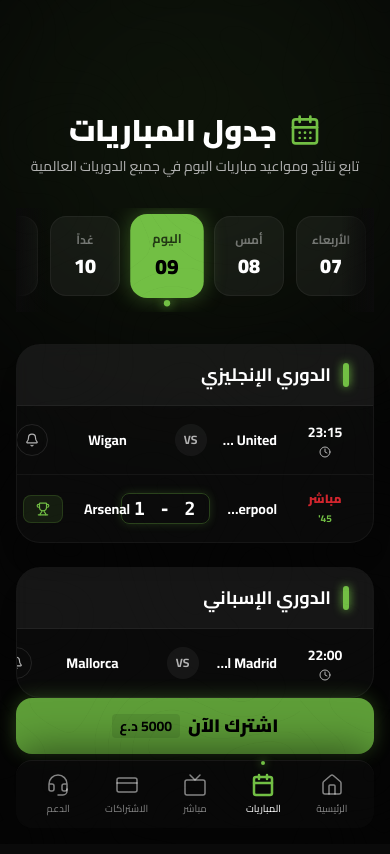
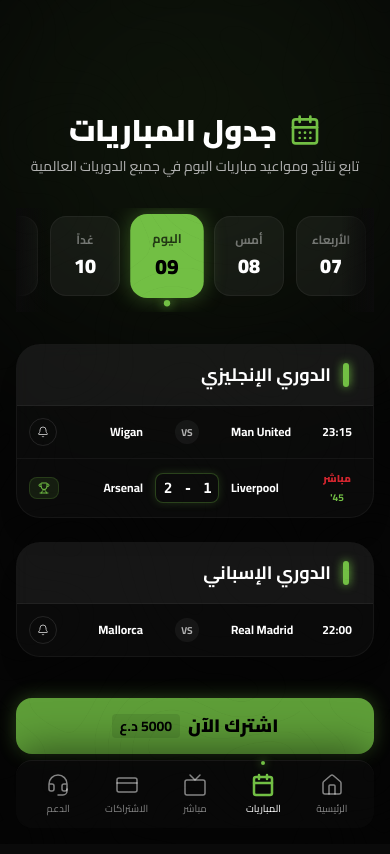
Before and after one commit to Abdallayasseer/Alsahasport-front, a Next.js app: page /matches in a window 390 px wide. Shown: the top 854 px of the page. Built offline with nearby package versions, Linux system fonts and the light colour scheme.

Commit message:
fix: optimize match card layout for mobile responsiveness

```diff
--- a/src/components/matches/MatchCard.tsx
+++ b/src/components/matches/MatchCard.tsx
@@ -14,68 +14,68 @@
 
 export default function MatchCard({ match }: { match: MatchProps }) {
   return (
-    <div className="p-4 md:p-6 hover:bg-white/5 transition-colors flex items-center justify-between gap-4 group cursor-pointer border-b border-white/5 last:border-0">
+    <div className="p-3 md:p-6 hover:bg-white/5 transition-colors flex items-center justify-between gap-2 md:gap-4 group cursor-pointer border-b border-white/5 last:border-0">
 
         {/* Status / Time (Right on RTL) */}
-        <div className="w-16 md:w-24 text-center shrink-0">
+        <div className="w-12 md:w-24 text-center shrink-0">
             {match.status === 'LIVE' ? (
                 <div className="flex flex-col items-center gap-1">
-                    <span className="text-red-500 font-black text-xs animate-pulse">مباشر</span>
+                    <span className="text-red-500 font-black text-[10px] md:text-xs animate-pulse">مباشر</span>
                     <span className="text-alsaha-green text-[10px] font-bold">45&apos;</span>
                 </div>
             ) : match.status === 'FINISHED' ? (
                 <div className="flex flex-col items-center gap-1 opacity-50">
-                    <span className="text-white font-bold text-sm">FT</span>
+                    <span className="text-white font-bold text-xs md:text-sm">FT</span>
                     <span className="text-text-secondary text-[10px]">{match.time}</span>
                 </div>
             ) : (
                 <div className="flex flex-col items-center gap-1">
-                    <span className="text-white font-bold text-sm md:text-lg">{match.time}</span>
-                    <Clock size={12} className="text-text-secondary" />
+                    <span className="text-white font-bold text-xs md:text-lg">{match.time}</span>
+                    <Clock size={12} className="text-text-secondary hidden md:block" />
                 </div>
             )}
         </div>
 
         {/* Teams */}
-        <div className="flex-1 flex items-center justify-center gap-4 md:gap-12">
-            <div className="flex-1 text-left md:text-right font-bold text-white text-sm md:text-lg truncate">
+        <div className="flex-1 flex items-center justify-center gap-2 md:gap-12 min-w-0">
+            <div className="flex-1 text-left md:text-right font-bold text-white text-xs md:text-lg truncate pl-1">
                 {match.home}
             </div>
 
-            <div className="shrink-0 w-16 md:w-20 text-center">
+            <div className="shrink-0 w-16 md:w-20 text-center relative z-10">
                 {match.status === 'LIVE' || match.status === 'FINISHED' ? (
                     <span className={`
-                        px-3 py-1 rounded-lg font-mono font-bold tracking-widest text-lg md:text-xl whitespace-nowrap
+                        px-2 md:px-3 py-1 rounded-lg font-mono font-bold tracking-widest text-sm md:text-xl whitespace-nowrap block
                         ${match.status === 'LIVE' ? 'bg-dark-base border border-alsaha-green/30 text-white shadow-[0_0_10px_rgba(114,191,68,0.2)]' : 'bg-white/5 text-white/50'}
-                    `}>
+                    `} dir="ltr">
                         {match.score}
                     </span>
                 ) : (
-                    <span className="w-8 h-8 rounded-full bg-white/5 flex items-center justify-center text-xs text-text-secondary font-bold">VS</span>
+                    <span className="w-6 h-6 md:w-8 md:h-8 rounded-full bg-white/5 flex items-center justify-center text-[10px] md:text-xs text-text-secondary font-bold mx-auto">VS</span>
                 )}
             </div>
 
-            <div className="flex-1 text-right md:text-left font-bold text-white text-sm md:text-lg truncate">
+            <div className="flex-1 text-right md:text-left font-bold text-white text-xs md:text-lg truncate pr-1">
                 {match.away}
             </div>
         </div>
 
         {/* Actions */}
-        <div className="w-10 md:w-24 shrink-0 flex justify-end">
+        <div className="w-8 md:w-24 shrink-0 flex justify-end">
             {match.status === 'LIVE' ? (
                 <Link href="/live">
-                    <button className="flex items-center gap-1 px-3 py-1.5 bg-alsaha-green/10 text-alsaha-green hover:bg-alsaha-green hover:text-black rounded-lg text-xs font-bold transition-all border border-alsaha-green/20 group-hover:scale-105">
-                        <Trophy size={14} />
+                    <button className="flex items-center gap-1 px-2 md:px-3 py-1 md:py-1.5 bg-alsaha-green/10 text-alsaha-green hover:bg-alsaha-green hover:text-black rounded-lg text-[10px] md:text-xs font-bold transition-all border border-alsaha-green/20 group-hover:scale-105">
+                        <Trophy size={12} className="md:w-[14px] md:h-[14px]" />
                         <span className="hidden md:inline">مشاهدة</span>
                     </button>
                 </Link>
             ) : match.status === 'FINISHED' ? (
-                 <button className="p-2 text-white/20 cursor-default">
+                 <button className="p-2 text-white/20 cursor-default hidden md:block">
                     <Trophy size={14} />
                  </button>
             ) : (
-                <button className="w-8 h-8 rounded-full border border-white/10 flex items-center justify-center text-text-secondary hover:text-alsaha-green hover:border-alsaha-green transition-all hover:scale-110 active:scale-95">
-                    <Bell size={14} />
+                <button className="w-7 h-7 md:w-8 md:h-8 rounded-full border border-white/10 flex items-center justify-center text-text-secondary hover:text-alsaha-green hover:border-alsaha-green transition-all hover:scale-110 active:scale-95">
+                    <Bell size={12} className="md:w-[14px] md:h-[14px]" />
                 </button>
             )}
         </div>
```
